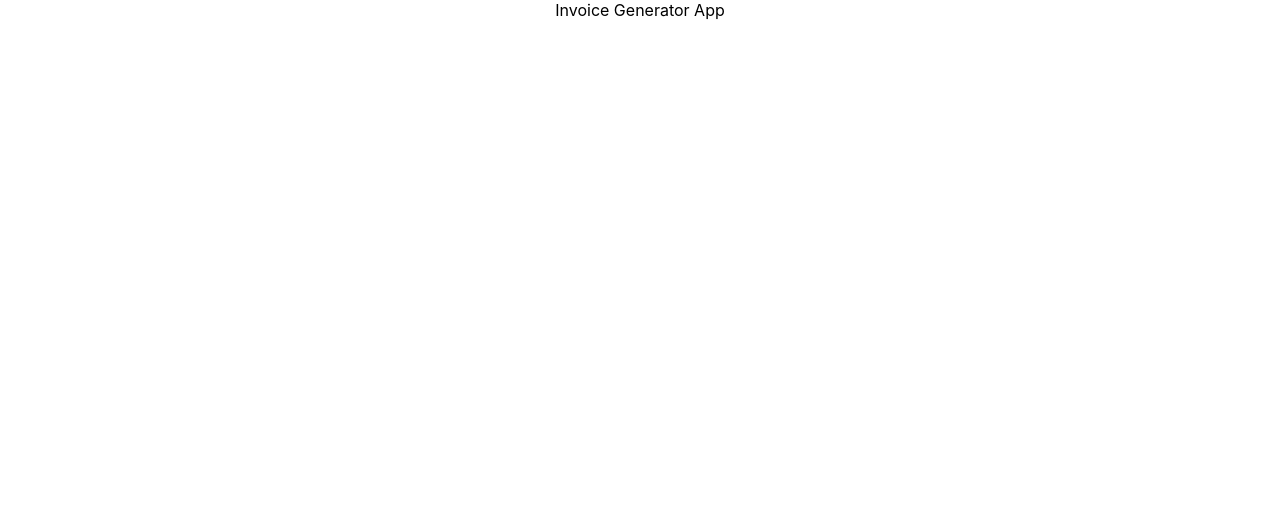
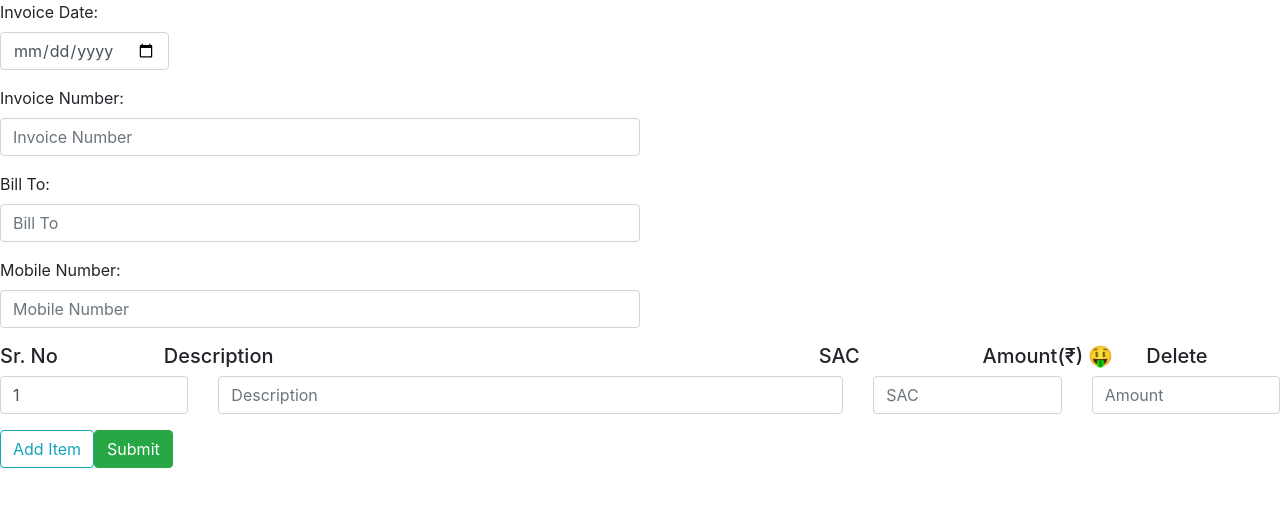
Before and after one commit to jatanrathod/invoice-generator, a React (Create React App) app: page / in a window 1280 px wide. Shown: the top 506 px of the page. Built offline with nearby package versions, Linux system fonts and the light colour scheme.

Commit message:
Input Form Created

```diff
--- a/package.json
+++ b/package.json
@@ -6,10 +6,11 @@
     "@testing-library/jest-dom": "^5.11.10",
     "@testing-library/react": "^11.2.6",
     "@testing-library/user-event": "^12.8.3",
+    "bootstrap": "^4.6.0",
     "react": "^17.0.2",
+    "react-bootstrap": "^1.5.2",
     "react-dom": "^17.0.2",
-    "react-scripts": "4.0.3",
-    "web-vitals": "^1.1.1"
+    "react-scripts": "4.0.3"
   },
   "scripts": {
     "start": "react-scripts start",
--- a/public/index.html
+++ b/public/index.html
@@ -1,43 +1,10 @@
 <!DOCTYPE html>
 <html lang="en">
   <head>
-    <meta charset="utf-8" />
-    <link rel="icon" href="%PUBLIC_URL%/favicon.ico" />
-    <meta name="viewport" content="width=device-width, initial-scale=1" />
-    <meta name="theme-color" content="#000000" />
-    <meta
-      name="description"
-      content="Web site created using create-react-app"
-    />
-    <link rel="apple-touch-icon" href="%PUBLIC_URL%/logo192.png" />
-    <!--
-      manifest.json provides metadata used when your web app is installed on a
-      user's mobile device or desktop. See https://developers.google.com/web/fundamentals/web-app-manifest/
-    -->
-    <link rel="manifest" href="%PUBLIC_URL%/manifest.json" />
-    <!--
-      Notice the use of %PUBLIC_URL% in the tags above.
-      It will be replaced with the URL of the `public` folder during the build.
-      Only files inside the `public` folder can be referenced from the HTML.
-
-      Unlike "/favicon.ico" or "favicon.ico", "%PUBLIC_URL%/favicon.ico" will
-      work correctly both with client-side routing and a non-root public URL.
-      Learn how to configure a non-root public URL by running `npm run build`.
-    -->
     <title>React App</title>
   </head>
   <body>
     <noscript>You need to enable JavaScript to run this app.</noscript>
     <div id="root"></div>
-    <!--
-      This HTML file is a template.
-      If you open it directly in the browser, you will see an empty page.
-
-      You can add webfonts, meta tags, or analytics to this file.
-      The build step will place the bundled scripts into the <body> tag.
-
-      To begin the development, run `npm start` or `yarn start`.
-      To create a production bundle, use `npm run build` or `yarn build`.
-    -->
   </body>
 </html>
--- a/src/App.js
+++ b/src/App.js
@@ -1,7 +1,92 @@
-import "./css/App.css";
+import React, { useState, useEffect } from "react";
+import "bootstrap/dist/css/bootstrap.min.css";
+import Button from "react-bootstrap/Button";
+import Form from "react-bootstrap/Form";
+import InvoiceItems from "./InvoiceItems";
 
 function App() {
-  return <div className="App">Invoice Generator App </div>;
+  const [formData, setFormData] = useState({
+    invDate: new Date(),
+    invNumber: "",
+    billTo: "",
+    mobile: "",
+  });
+
+  // useEffect(() => {
+  //   console.log(formData);
+  // });
+
+  return (
+    <div className="app">
+      <Form>
+        <div className="row col-md-4">
+          <Form.Group controlId="invoice_date">
+            <Form.Label>Invoice Date:</Form.Label>
+            <Form.Control
+              type="date"
+              name="invoice_date"
+              placeholder="Invoice Date"
+              value={formData.invDate}
+              onChange={(e) =>
+                setFormData({ ...formData, invDate: e.target.value })
+              }
+            />
+          </Form.Group>
+        </div>
+
+        <div className="col-6 p-0">
+          <Form.Group controlId="invoice_number">
+            <Form.Label>Invoice Number:</Form.Label>
+            <Form.Control
+              type="text"
+              name="invoice_number"
+              placeholder="Invoice Number"
+              value={formData.invNumber}
+              onChange={(e) =>
+                setFormData({ ...formData, invNumber: e.target.value })
+              }
+            />
+          </Form.Group>
+        </div>
+
+        <div className="col-6 p-0">
+          <Form.Group controlId="bill_to">
+            <Form.Label>Bill To:</Form.Label>
+            <Form.Control
+              type="text"
+              name="bill_to"
+              placeholder="Bill To"
+              value={formData.billTo}
+              onChange={(e) =>
+                setFormData({ ...formData, billTo: e.target.value })
+              }
+            />
+          </Form.Group>
+        </div>
+
+        <div className="col-6 p-0">
+          <Form.Group controlId="mobile_number">
+            <Form.Label>Mobile Number:</Form.Label>
+            <Form.Control
+              type="text"
+              name="mobile_number"
+              placeholder="Mobile Number"
+              value={formData.mobile}
+              onChange={(e) =>
+                setFormData({ ...formData, mobile: e.target.value })
+              }
+            />
+          </Form.Group>
+        </div>
+
+        <InvoiceItems />
+
+        <Button variant="success" type="submit">
+          Submit
+        </Button>
+      </Form>
+    </div>
+  );
 }
 
 export default App;
--- /dev/null
+++ b/src/InvoiceItems.js
@@ -0,0 +1,128 @@
+import React, { useState, useEffect } from "react";
+import "bootstrap/dist/css/bootstrap.min.css";
+import Button from "react-bootstrap/Button";
+import Form from "react-bootstrap/Form";
+
+function InvoiceItems() {
+  let deleteArray = [];
+  const [itemList, setItemList] = useState([]);
+  const [item, setItem] = useState({
+    srno: 1,
+    desc: "",
+    sac: "",
+    amount: "",
+  });
+
+  const deleteItem = (deleteSrno) => {
+    console.log(deleteSrno);
+    deleteArray = [...itemList];
+    for (let i = 0; i < deleteArray.length; i++) {
+      const element = deleteArray[i];
+      if (element.srno == deleteSrno) {
+        deleteArray.splice(i, 1);
+      }
+    }
+    console.log(deleteArray);
+    setItemList(deleteArray);
+    console.log(itemList);
+  };
+
+  const displayItems = Object.keys(itemList).map((item, idx) => (
+    <li key={idx}>
+      <div className="row">
+        <div className="col">{itemList[item].srno}</div>
+        <div className="col-6">{itemList[item].desc}</div>
+        <div className="col">{itemList[item].sac}</div>
+        <div className="col">{itemList[item].amount}</div>
+        <div className="col">
+          <Button type="button" onClick={() => deleteItem(itemList[item].srno)}>
+            Delete
+          </Button>
+        </div>
+      </div>
+    </li>
+  ));
+
+  const handleItemSubmit = (e) => {
+    setItemList((oldItemList) => [...oldItemList, item]);
+    setItem((olditem) => ({
+      srno: olditem.srno + 1,
+      desc: "",
+      sac: "",
+      amount: "",
+    }));
+  };
+
+  return (
+    <>
+      <ul className="list-group list-unstyled">
+        <li>
+          <div className="row h5">
+            <div className="col">Sr. No</div>
+            <div className="col-6">Description</div>
+            <div className="col">SAC</div>
+            <div className="col">Amount(₹) 🤑</div>
+            <div className="col"> Delete </div>
+          </div>
+        </li>
+        {displayItems}
+      </ul>
+
+      <div className="row">
+        <div className="col">
+          <Form.Group controlId="srno">
+            <Form.Control
+              type="text"
+              name="srno"
+              placeholder="srno"
+              value={item.srno}
+              onChange={(e) => setItem({ ...item, srno: e.target.value })}
+            />
+          </Form.Group>
+        </div>
+        <div className="col-6">
+          <Form.Group controlId="srno">
+            <Form.Control
+              type="text"
+              name="desc"
+              placeholder="Description"
+              value={item.desc}
+              onChange={(e) => setItem({ ...item, desc: e.target.value })}
+            />
+          </Form.Group>
+        </div>
+        <div className="col">
+          <Form.Group>
+            <Form.Control
+              type="text"
+              name="sac"
+              placeholder="SAC"
+              value={item.sac}
+              onChange={(e) => setItem({ ...item, sac: e.target.value })}
+            />
+          </Form.Group>
+        </div>
+        <div className="col">
+          <Form.Group>
+            <Form.Control
+              type="text"
+              name="amount"
+              placeholder="Amount"
+              value={item.amount}
+              onChange={(e) => setItem({ ...item, amount: e.target.value })}
+            />
+          </Form.Group>
+        </div>
+      </div>
+      <Button
+        variant="outline-info"
+        type="button"
+        onClick={() => handleItemSubmit()}
+      >
+        Add Item
+      </Button>
+    </>
+  );
+}
+
+export default InvoiceItems;
--- a/src/css/App.css
+++ /dev/null
@@ -1,38 +0,0 @@
-.App {
-  text-align: center;
-}
-
-.App-logo {
-  height: 40vmin;
-  pointer-events: none;
-}
-
-@media (prefers-reduced-motion: no-preference) {
-  .App-logo {
-    animation: App-logo-spin infinite 20s linear;
-  }
-}
-
-.App-header {
-  background-color: #282c34;
-  min-height: 100vh;
-  display: flex;
-  flex-direction: column;
-  align-items: center;
-  justify-content: center;
-  font-size: calc(10px + 2vmin);
-  color: white;
-}
-
-.App-link {
-  color: #61dafb;
-}
-
-@keyframes App-logo-spin {
-  from {
-    transform: rotate(0deg);
-  }
-  to {
-    transform: rotate(360deg);
-  }
-}
--- a/src/css/index.css
+++ b/src/css/index.css
@@ -1,13 +1,17 @@
+* {
+  margin: 0;
+}
+
 body {
   margin: 0;
-  font-family: -apple-system, BlinkMacSystemFont, 'Segoe UI', 'Roboto', 'Oxygen',
-    'Ubuntu', 'Cantarell', 'Fira Sans', 'Droid Sans', 'Helvetica Neue',
+  font-family: -apple-system, BlinkMacSystemFont, "Segoe UI", "Roboto", "Oxygen",
+    "Ubuntu", "Cantarell", "Fira Sans", "Droid Sans", "Helvetica Neue",
     sans-serif;
   -webkit-font-smoothing: antialiased;
   -moz-osx-font-smoothing: grayscale;
 }
 
 code {
-  font-family: source-code-pro, Menlo, Monaco, Consolas, 'Courier New',
+  font-family: source-code-pro, Menlo, Monaco, Consolas, "Courier New",
     monospace;
 }
```
Also changed, not shown: 2 other files (tests, documents, lock files or other folders).
